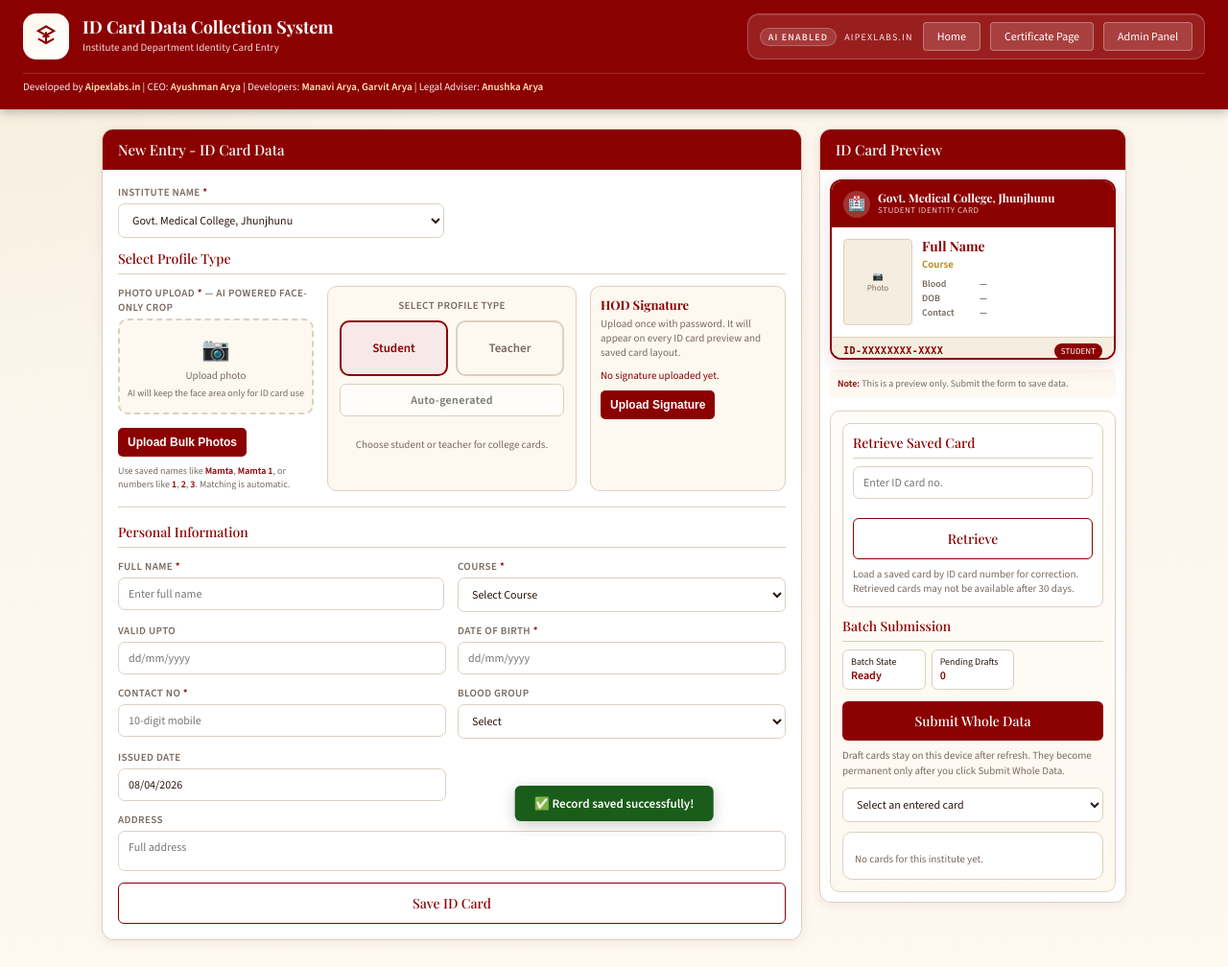
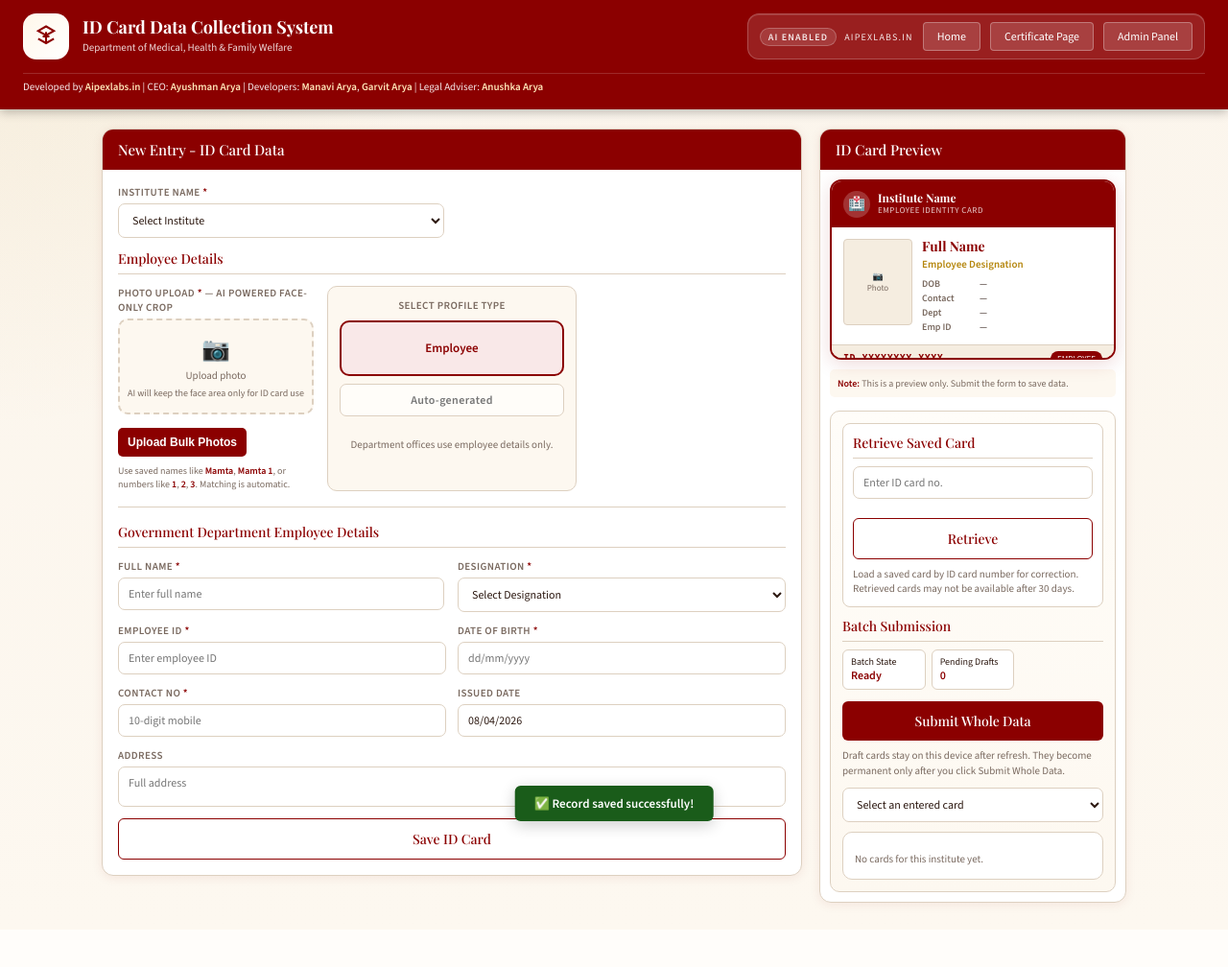
Before and after one commit to nine314211915-cpu/idcardmaker, a Flask app: page /id-card in a window 1280 px wide. Shown: the whole page at 96% size. After the commit the page ends 949 px from the top, so only its background shows below. Run offline with Flask 3, Linux system fonts and the light colour scheme.

Commit message:
Update institute and location fields on user form

```diff
--- a/templates/index.html
+++ b/templates/index.html
@@ -823,7 +823,7 @@
   </div>
   <div class="brand-block">
     <h1>ID Card Data Collection System</h1>
-    <p>Institute and Department Identity Card Entry</p>
+    <p>Department of Medical, Health & Family Welfare</p>
   </div>
   <div class="right-brand">
     <div class="brand-top">
@@ -851,6 +851,7 @@
           <div class="form-group compact-field">
             <label>Institute Name <span class="req">*</span></label>
             <select id="instituteName" onchange="handleInstituteChange()">
+              <option value="">Select Institute</option>
               <option value="Govt. Medical College, Jhunjhunu">Govt. Medical College, Jhunjhunu</option>
               <option value="Dist. Collector, Jhunjhunu">Dist. Collector, Jhunjhunu</option>
               <option value="PHED Water Works Jhunjhunu">PHED Water Works Jhunjhunu</option>
@@ -865,6 +866,12 @@
           <div class="form-group compact-field" id="otherInstituteWrap" style="display:none">
             <label>Other Institute / Office <span class="req">*</span></label>
             <input type="text" id="otherInstituteName" placeholder="Enter institute or office name" oninput="updatePreview(); loadSettings()">
+          </div>
+          <div class="form-group compact-field" id="facilityLocationWrap" style="display:none">
+            <label>Town / Village <span class="req">*</span></label>
+            <select id="facilityLocation" onchange="updatePreview(); saveUiState()">
+              <option value="">Select Town / Village</option>
+            </select>
           </div>
           <input type="file" id="signatureInput" accept="image/*" style="display:none" onchange="handleSignatureUpload(this)">
         </div>
@@ -969,11 +976,6 @@
             <label id="designationLabel">Designation <span class="req">*</span></label>
             <select id="designation" onchange="updatePreview()"></select>
           </div>
-          <div class="form-group lecturer-field" style="display:none">
-            <label id="departmentLabel">Department</label>
-            <select id="department" onchange="updatePreview()"></select>
-          </div>
-
           <div class="form-group lecturer-field" style="display:none" id="employeeIdGroup">
             <label>Employee ID <span class="req">*</span></label>
             <input type="text" id="employeeId" placeholder="Enter employee ID" oninput="updatePreview()">
@@ -1116,6 +1118,11 @@
 <script>
 const COLLEGE_INSTITUTES = ['Govt. Medical College, Jhunjhunu', 'Govt. Nursing College, Jhunjhunu'];
 const ANM_INSTITUTE = 'Govt. ANM Training Center, Jhunjhunu';
+const FACILITY_LOCATION_INSTITUTES = [
+  'Govt. Community Health Centre (CHC), Jhunjhunu',
+  'Govt. Primary Health Centre (PHC), Jhunjhunu',
+  'Govt. Health Sub Centre, Jhunjhunu'
+];
 const COLLEGE_COURSES = {
   'Govt. Medical College, Jhunjhunu': ['MBBS 1st Year', 'MBBS 2nd Year', 'MBBS 3rd Year', 'MBBS Final Year', 'Intern (House Surgeon)', 'BDS 1st Year', 'BDS 2nd Year', 'BDS 3rd Year', 'BDS Final Year', 'MD/MS (PG)'],
   'Govt. Nursing College, Jhunjhunu': ['B.Sc Nursing 1st Year', 'B.Sc Nursing 2nd Year', 'B.Sc Nursing 3rd Year', 'B.Sc Nursing 4th Year', 'GNM 1st Year', 'GNM 2nd Year', 'GNM 3rd Year', 'Post Basic Nursing', 'Intern']
@@ -1124,15 +1131,10 @@ const TEACHER_DESIGNATIONS = {
   'Govt. Medical College, Jhunjhunu': ['Professor & HOD', 'Professor', 'Associate Professor', 'Assistant Professor', 'Senior Lecturer', 'Lecturer', 'Tutor / Demonstrator', 'Senior Resident', 'Junior Resident'],
   'Govt. Nursing College, Jhunjhunu': ['Principal', 'Vice Principal', 'Professor', 'Associate Professor', 'Assistant Professor', 'Tutor', 'Clinical Instructor', 'Lecturer']
 };
-const DEPARTMENTS = {
-  'Govt. Medical College, Jhunjhunu': ['Anatomy', 'Physiology', 'Biochemistry', 'Pathology', 'Pharmacology', 'Microbiology', 'Forensic Medicine', 'Community Medicine', 'General Medicine', 'General Surgery', 'Obstetrics & Gynaecology', 'Paediatrics', 'Orthopaedics', 'ENT', 'Ophthalmology', 'Dermatology', 'Psychiatry', 'Radiology', 'Anaesthesiology', 'Administration'],
-  'Govt. Nursing College, Jhunjhunu': ['Academic Section', 'Community Health Nursing', 'Mental Health Nursing', 'Medical Surgical Nursing', 'Child Health Nursing', 'Obstetric Nursing', 'Administration'],
-  'Dist. Collector, Jhunjhunu': ['Administration', 'Revenue', 'Accounts', 'Establishment', 'Public Grievance', 'Record Room'],
-  'PHED Water Works Jhunjhunu': ['Water Supply', 'Maintenance', 'Accounts', 'Field Operations', 'Store', 'Administration'],
-  'Govt. Community Health Centre (CHC), Jhunjhunu': ['Block Jhunjhunu', 'Block Chirawa', 'Block Buhana', 'Block Khetri', 'Block Nawalgarh', 'Block Udaipurwati', 'Block Pilani', 'Block Surajgarh', 'Block Mandawa'],
-  'Govt. Primary Health Centre (PHC), Jhunjhunu': ['Block Jhunjhunu', 'Block Chirawa', 'Block Buhana', 'Block Khetri', 'Block Nawalgarh', 'Block Udaipurwati', 'Block Pilani', 'Block Surajgarh', 'Block Mandawa'],
-  'Govt. Health Sub Centre, Jhunjhunu': ['Block Jhunjhunu', 'Block Chirawa', 'Block Buhana', 'Block Khetri', 'Block Nawalgarh', 'Block Udaipurwati', 'Block Pilani', 'Block Surajgarh', 'Block Mandawa'],
-  'Other': ['Administration', 'Office', 'Field Work', 'Accounts', 'Technical', 'Support']
+const FACILITY_LOCATIONS = {
+  'Govt. Community Health Centre (CHC), Jhunjhunu': ['Jhunjhunu', 'Chirawa', 'Buhana', 'Khetri', 'Nawalgarh', 'Udaipurwati', 'Pilani', 'Surajgarh', 'Mandawa'],
+  'Govt. Primary Health Centre (PHC), Jhunjhunu': ['Jhunjhunu', 'Chirawa', 'Buhana', 'Khetri', 'Nawalgarh', 'Udaipurwati', 'Pilani', 'Surajgarh', 'Mandawa'],
+  'Govt. Health Sub Centre, Jhunjhunu': ['Jhunjhunu', 'Chirawa', 'Buhana', 'Khetri', 'Nawalgarh', 'Udaipurwati', 'Pilani', 'Surajgarh', 'Mandawa']
 };
 const EMPLOYEE_DESIGNATIONS = {
   'Dist. Collector, Jhunjhunu': [
@@ -1234,6 +1236,7 @@ function saveUiState() {
   const payload = {
     instituteName: document.getElementById('instituteName').value,
     otherInstituteName: document.getElementById('otherInstituteName').value,
+    facilityLocation: document.getElementById('facilityLocation').value,
     selectedBatchSerial,
   };
   try {
@@ -1453,7 +1456,7 @@ function hasEntryData() {
   const valueIds = [
     'name', 'dob', 'contact', 'address', 'fatherName', 'aadhaarNo',
     'batchSession', 'trainingYear', 'course', 'validUpto',
-    'designation', 'department', 'employeeId', 'bloodGroup'
+    'designation', 'facilityLocation', 'employeeId', 'bloodGroup'
   ];
   if (currentPhotoMeta.url) return true;
   return valueIds.some((id) => {
@@ -1514,6 +1517,10 @@ function isAnmMode() {
   return document.getElementById('instituteName').value === ANM_INSTITUTE;
 }
 
+function isFacilityLocationInstitute() {
+  return FACILITY_LOCATION_INSTITUTES.includes(document.getElementById('instituteName').value);
+}
+
 function populateSelect(selectId, items, placeholder) {
   const select = document.getElementById(selectId);
   const currentValue = select.value;
@@ -1527,7 +1534,15 @@ function handleInstituteChange() {
   const serialInput = document.getElementById('serialNo');
   const collegeMode = isCollegeMode();
   const anmMode = isAnmMode();
+  const facilityLocationMode = isFacilityLocationInstitute();
   document.getElementById('otherInstituteWrap').style.display = institute === 'Other' ? '' : 'none';
+  document.getElementById('facilityLocationWrap').style.display = facilityLocationMode ? '' : 'none';
+  if (facilityLocationMode) {
+    populateSelect('facilityLocation', FACILITY_LOCATIONS[institute] || [], 'Select Town / Village');
+  } else {
+    document.getElementById('facilityLocation').innerHTML = '<option value="">Select Town / Village</option>';
+    document.getElementById('facilityLocation').value = '';
+  }
 
   if (!editingSerialNo && isAutoSerial(serialInput.value)) {
     const serial = generateSerialLocal();
@@ -1567,7 +1582,6 @@ function handleInstituteChange() {
     document.getElementById('courseLabel').innerHTML = 'Course <span class="req">*</span>';
     document.getElementById('dobLabel').innerHTML = 'Date of Birth <span class="req">*</span>';
     document.getElementById('designationLabel').innerHTML = 'Designation <span class="req">*</span>';
-    document.getElementById('departmentLabel').textContent = 'Department';
     document.getElementById('signatureLabel').textContent = 'Head of Department';
     document.getElementById('signatureStrip').style.display = appSettings.signature_url ? 'flex' : 'none';
     document.querySelectorAll('.signature-admin-box').forEach(el => el.classList.remove('hidden-block'));
@@ -1590,7 +1604,6 @@ function handleInstituteChange() {
     document.getElementById('modeHelper').textContent = 'Department offices use employee details only.';
     document.getElementById('dobLabel').innerHTML = 'Date of Birth <span class="req">*</span>';
     document.getElementById('designationLabel').innerHTML = 'Designation <span class="req">*</span>';
-    document.getElementById('departmentLabel').textContent = 'Section / Branch';
     document.querySelectorAll('.signature-admin-box').forEach(el => el.classList.add('hidden-block'));
     document.getElementById('signatureStrip').style.display = 'none';
     document.getElementById('courseGroup').style.display = 'none';
@@ -1603,9 +1616,6 @@ function handleInstituteChange() {
     populateSelect('designation', EMPLOYEE_DESIGNATIONS[institute] || EMPLOYEE_DESIGNATIONS['Other'], 'Select Designation');
   }
 
-  if (!anmMode) {
-    populateSelect('department', DEPARTMENTS[institute] || DEPARTMENTS['Other'], collegeMode ? 'Select Department' : 'Select Section / Branch');
-  }
   setType(anmMode ? 'student' : (collegeMode ? (currentType === 'employee' ? 'student' : currentType) : 'employee'));
   loadSettings();
   loadBatchSummary();
@@ -1936,12 +1946,14 @@ function updatePreview() {
   const effectiveType = anmMode ? 'student' : (isCollegeMode() ? currentType : 'employee');
   const name = document.getElementById('name').value || 'Full Name';
   const institute = getInstituteValue() || 'Institute Name';
+  const facilityLocation = document.getElementById('facilityLocation').value;
+  const previewInstitute = facilityLocation && isFacilityLocationInstitute() ? `${institute} - ${facilityLocation}` : institute;
   const dob = document.getElementById('dob').value;
   const contact = document.getElementById('contact').value;
   const validUpto = document.getElementById('validUpto').value;
   const insertedDate = document.getElementById('insertedDate').value;
 
-  document.getElementById('prevInstitute').textContent = institute;
+  document.getElementById('prevInstitute').textContent = previewInstitute;
   document.getElementById('prevName').textContent = name;
   document.getElementById('prevDob').textContent = dob ? formatDate(dob) : '—';
   document.getElementById('prevContact').textContent = contact || '—';
@@ -1976,7 +1988,7 @@ function updatePreview() {
     document.getElementById('prevTypeBadge').textContent = 'STUDENT';
   } else if (effectiveType === 'lecturer') {
     const desig = document.getElementById('designation').value;
-    const dept = document.getElementById('department').value;
+    const dept = facilityLocation || '—';
     document.getElementById('prevRole').textContent = desig || 'Designation';
     document.getElementById('prevBlood').textContent = '—';
     document.getElementById('prevBatch').textContent = '—';
@@ -1988,7 +2000,7 @@ function updatePreview() {
     document.getElementById('prevTypeBadge').textContent = 'TEACHER';
   } else {
     const desig = document.getElementById('designation').value;
-    const dept = document.getElementById('department').value;
+    const dept = facilityLocation || '—';
     document.getElementById('prevRole').textContent = desig || 'Employee Designation';
     document.getElementById('prevBlood').textContent = '—';
     document.getElementById('prevBatch').textContent = '—';
@@ -2086,7 +2098,8 @@ async function legacySaveCurrentCard() {
     payload.aadhaar_no = document.getElementById('aadhaarNo').value;
   } else {
     payload.designation = document.getElementById('designation').value;
-    payload.department = document.getElementById('department').value;
+    payload.facility_location = document.getElementById('facilityLocation').value;
+    payload.department = '';
     payload.employee_id = document.getElementById('employeeId').value;
   }
 
@@ -2163,7 +2176,7 @@ function legacyResetForm() {
   } else {
     document.getElementById('course').value = '';
     document.getElementById('designation').value = '';
-    document.getElementById('department').value = '';
+    document.getElementById('facilityLocation').value = '';
     document.getElementById('employeeId').value = '';
   }
   document.getElementById('instituteName').value = institute;
@@ -2275,7 +2288,7 @@ async function populateFormFromRecord(record) {
   document.getElementById('fatherName').value = record.father_name || '';
   document.getElementById('aadhaarNo').value = record.aadhaar_no || '';
   document.getElementById('designation').value = record.designation || '';
-  document.getElementById('department').value = record.department || '';
+  document.getElementById('facilityLocation').value = record.facility_location || record.department || '';
   document.getElementById('employeeId').value = record.employee_id || '';
 
   if (record.photo_url) {
@@ -2339,7 +2352,8 @@ async function saveCurrentCard() {
     payload.aadhaar_no = document.getElementById('aadhaarNo').value;
   } else {
     payload.designation = document.getElementById('designation').value;
-    payload.department = document.getElementById('department').value;
+    payload.facility_location = document.getElementById('facilityLocation').value;
+    payload.department = '';
     payload.employee_id = document.getElementById('employeeId').value;
   }
 
@@ -2470,7 +2484,7 @@ function resetForm() {
   } else {
     document.getElementById('course').value = '';
     document.getElementById('designation').value = '';
-    document.getElementById('department').value = '';
+    document.getElementById('facilityLocation').value = '';
     document.getElementById('employeeId').value = '';
   }
 
@@ -2497,6 +2511,9 @@ if (typeof persistedUiState.selectedBatchSerial === 'string') {
   selectedBatchSerial = persistedUiState.selectedBatchSerial;
 }
 handleInstituteChange();
+if (typeof persistedUiState.facilityLocation === 'string') {
+  document.getElementById('facilityLocation').value = persistedUiState.facilityLocation;
+}
 batchInstituteLocked = false;
 setInstituteLocked(false);
 updatePreview();
```
